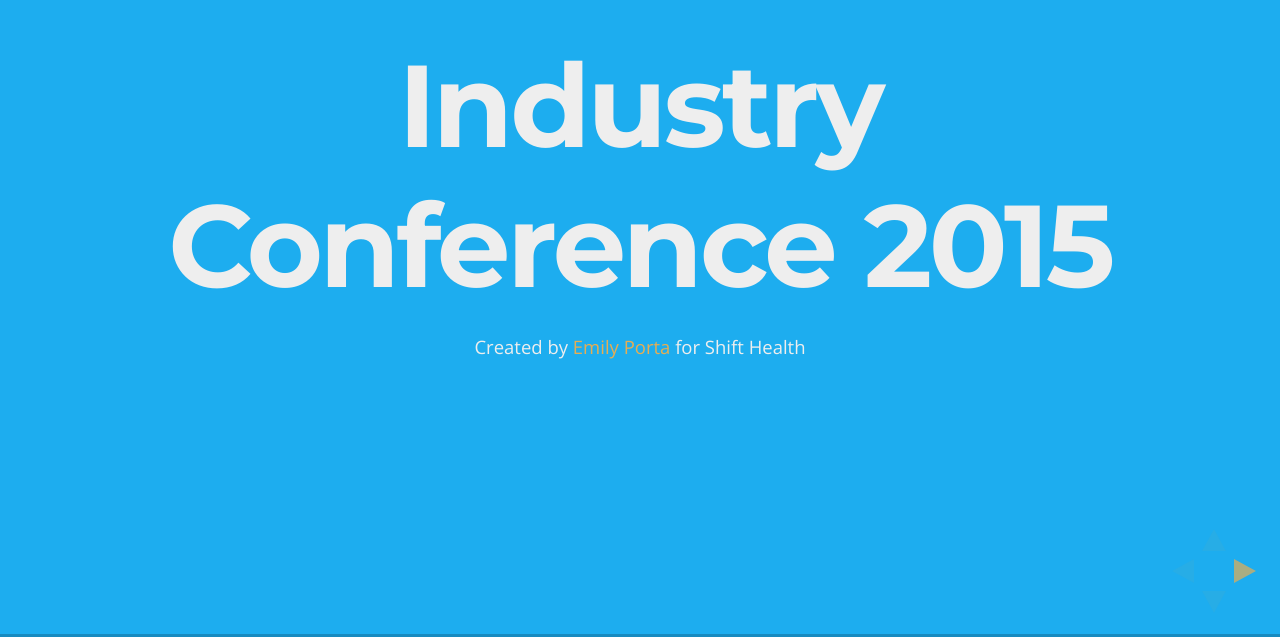
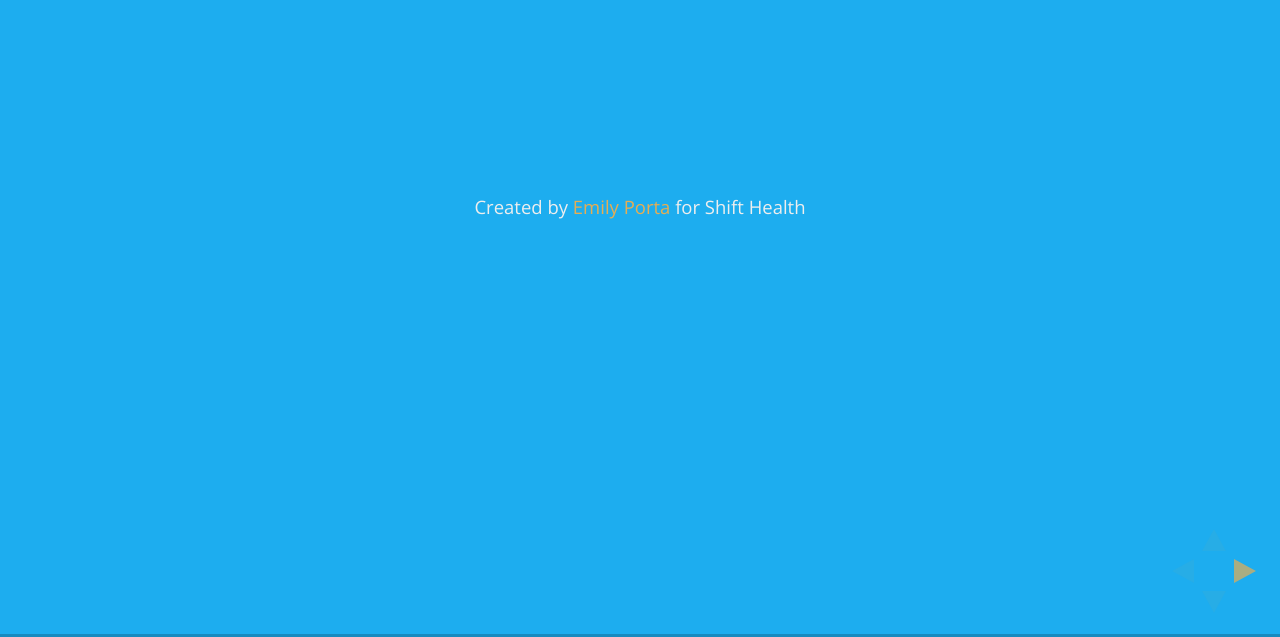
Before and after one commit to AgentEm/lunchnlearn-industry-conf, a website: page index.html in a window 1280 px wide. Shown: the part 163-800 px from the top of the page. Drawn offline with nearby package versions, Linux system fonts and the light colour scheme.

Commit message:
Revert "initial commit"
This reverts commit e7e2fd854962ff8e7a5e14cc385489d3e8a7c83c.

```diff
--- a/index.html
+++ b/index.html
@@ -6,7 +6,7 @@
 
 		<title></title>
 
-		<meta name="description" content="A presentation for Shift Health Paradigms on Industry Conference 2015">
+		<meta name="description" content="A presentation for Shift Health Paradigms on ">
 		<meta name="author" content="Emily Porta">
 
 		<meta name="apple-mobile-web-app-capable" content="yes" />
@@ -44,7 +44,7 @@
 			<!-- Any section element inside of this container is displayed as a slide -->
 			<div class="slides">
 				<section>
-					<h1>Industry Conference 2015</h1>
+					<h1></h1>
 					<p>
 						<small>Created by <a href="http://emilyporta.com" target="_blank">Emily Porta</a> for Shift Health</small>
 					</p>
```
